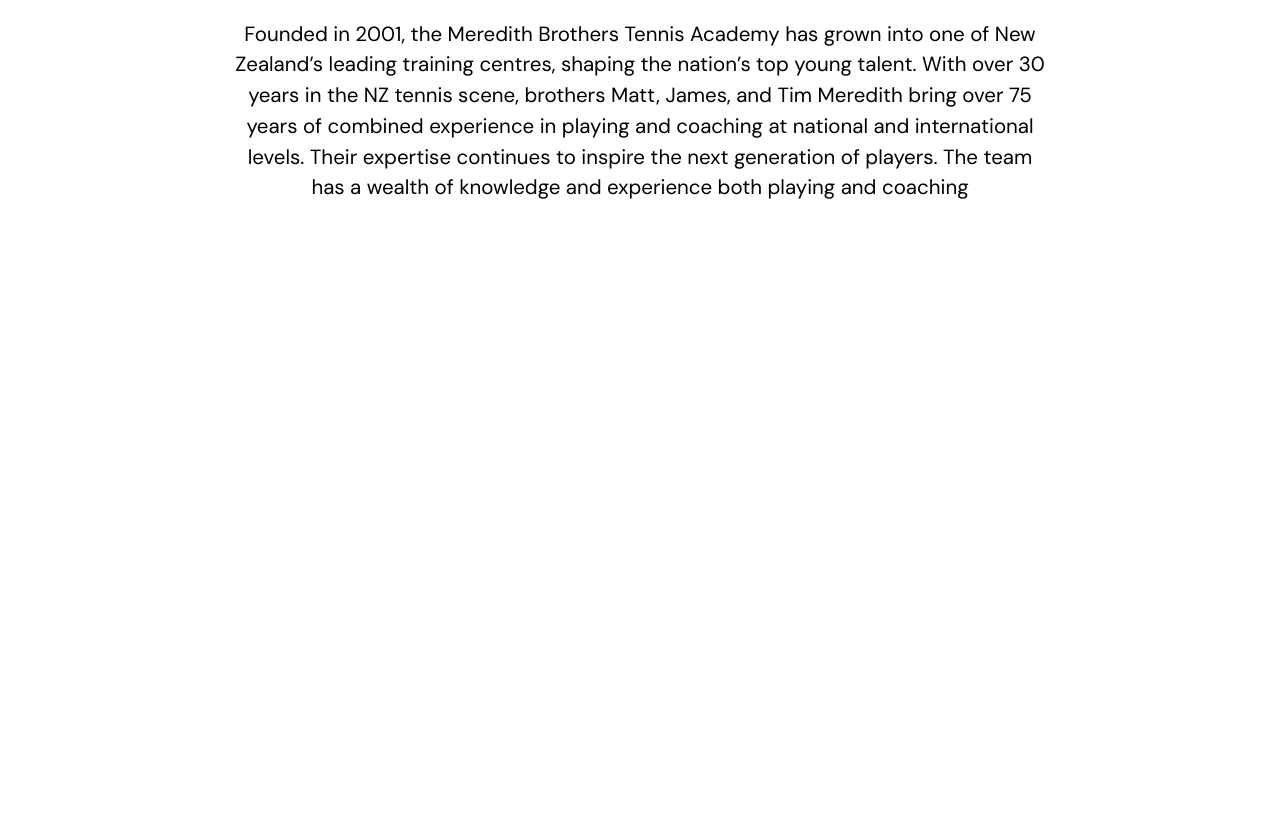
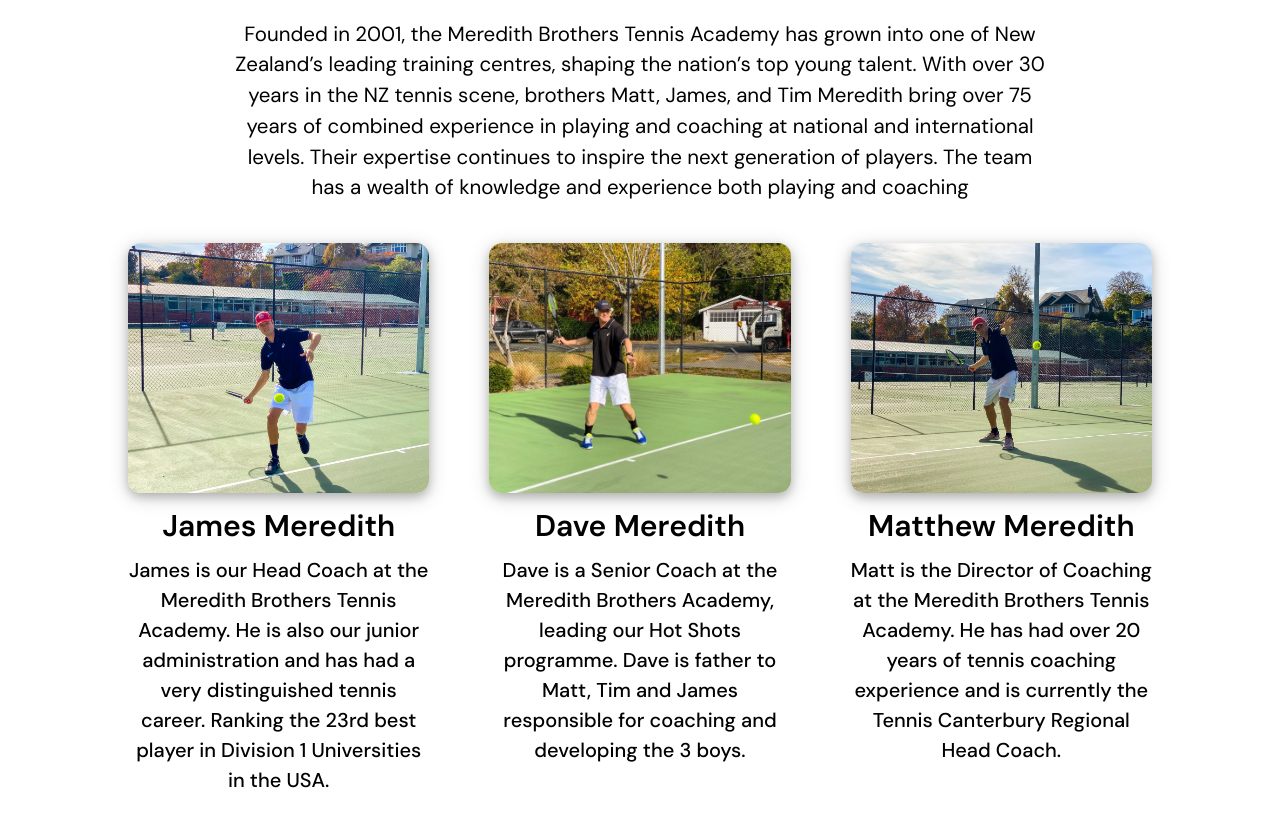
Before and after one commit to NikitaSidaway/Tennis-app, a Flask app: page /coaching in a window 1280 px wide. Shown: the part 594-1434 px from the top of the page. Before the commit the page ends 793 px from the top, so only its background shows below. Run offline with Flask 3, Linux system fonts and the light colour scheme.

Commit message:
Added the coaches info in a three coloumn layout

```diff
--- a/static/styles.css
+++ b/static/styles.css
@@ -149,10 +149,17 @@ img {
   color: inherit;
 }
 
-.home-wrapper-threecoloumn {
+.grey-wrapper-threecoloumn {
   width: 100%;
   padding: 80x 0;
   background-color: #e1e1e1;
+  margin: 50px 0;
+}
+
+.wrapper-threecoloumn {
+  width: 100%;
+  padding: 80x 0;
+  background-color: #ffffff;
   margin: 50px 0;
 }
 
@@ -177,6 +184,29 @@ img {
 .page-wrapper {
   margin-bottom: 45px;
 }
+
+.coaching-wrapper {
+  margin-bottom: 45px;
+}
+
+.coaching-wrapper h3 {
+  text-align: center;
+  margin-top: 7px;
+  margin-bottom: 7px;
+}
+
+.coaching-wrapper h5 {
+  text-align: center;
+  font-size: 20px;
+  font-weight: 500;
+}
+
+.coaching-wrapper p {
+  margin-bottom: 40px;
+}
+
+
+
 
 
 
--- a/templates/coaching.html
+++ b/templates/coaching.html
@@ -1,7 +1,7 @@
 {% extends "layout.html" %}
 {% block body %}
 
-<div class="page-wrapper">
+<div class="coaching-wrapper">
     <div class="hero-image">
         <div class="hero-text">
             <h1>Coaching</h1>
@@ -13,6 +13,36 @@
         <p>Founded in 2001, the Meredith Brothers Tennis Academy has grown into one of New Zealand’s leading training centres, shaping the nation’s top young talent. With over 30 years in the NZ tennis scene, brothers Matt, James, and Tim Meredith bring over 75 years of combined experience in playing and coaching at national and international levels. Their expertise continues to inspire the next generation of players. The team has a wealth of knowledge and experience both playing and coaching</p>
     </div>
 
+    <section class="threecoloumn">
+        <div class="container">
+        <div class="w3-card-4 cards">
+            <img src="./static/images/james.jpg" alt="James Meredith">
+        </div>
+        <div class="event-details">
+            <h3>James Meredith</h3>
+            <h5>James is our Head Coach at the Meredith Brothers Tennis Academy. He is also our junior administration and has had a very distinguished tennis career. Ranking the 23rd best player in Division 1 Universities in the USA.</h5>
+        </div>
         </div>
 
+        <div class="container">
+        <div class="w3-card-4 cards">
+            <img src="./static/images/dave.jpg" alt="Dave Meredith">
+        </div>
+        <div class="event-details">
+            <h3>Dave Meredith</h3>
+            <h5>Dave is a Senior Coach at the Meredith Brothers Academy, leading our Hot Shots programme. Dave is father to Matt, Tim and James responsible for coaching and developing the 3 boys.</h5>
+        </div>
+        </div>
+
+        <div class="container">
+        <div class="w3-card-4 cards">
+            <img src="./static/images/matthew.jpg" alt="Matthew Meredith">
+        </div>
+        <div class="event-details">
+            <h3>Matthew Meredith</h3>
+            <h5>Matt is the Director of Coaching at the Meredith Brothers Tennis Academy. He has had over 20 years of tennis coaching experience and is currently the Tennis Canterbury Regional Head Coach. </h5>
+        </div>
+        </div>
+    </section>
+</div>
 {% endblock %}
--- a/templates/home.html
+++ b/templates/home.html
@@ -13,7 +13,7 @@
         <p>Maecenas malesuada massa nec rhoncus pharetra. Nam convallis pulvinar venenatis. Integer efficitur nunc a ligula hendrerit, eget condimentum felis sollicitudin. Phasellus dictum velit at arcu dapibus dignissim. Etiam vitae dui tempor, scelerisque justo nec, vulputate dui. Integer ornare molestie gravida. Nulla eu lacinia velit. Mauris et lorem placerat, condimentum elit id, molestie turpis. Sed sit amet pulvinar odio. Vestibulum ultricies, metus non commodo faucibus, risus ligula lacinia metus, eget pellentesque mi tellus sit amet nulla. Donec in tincidunt orci. Quisque at volutpat ligula. Donec auctor interdum ligula in fermentum.</p>
     </div>
 
-    <div class = "home-wrapper-threecoloumn">
+    <div class = "grey-wrapper-threecoloumn">
         <div class="threecoloumn">
 
             <div class="w3-card-4 home-threecoloumn">
@@ -23,8 +23,6 @@
                 <div class="textoverlay">
                     <h2>News</h2>
                 </div>
-
-
             </div>
 
             <div class="w3-card-4 home-threecoloumn">
```
Also changed, not shown: static/images/dave.jpg (added), static/images/james.jpg (added), static/images/matthew.jpg (added). Lines whose indentation alone changed are shown as unchanged.
